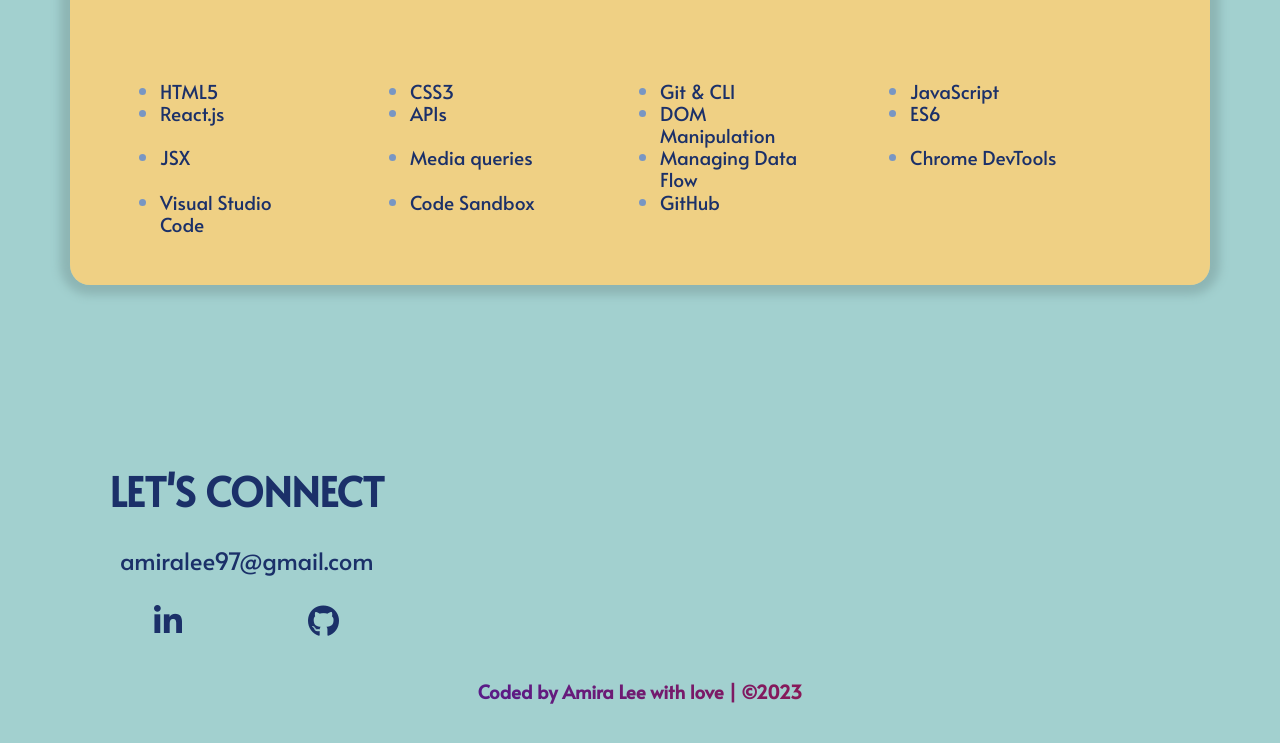
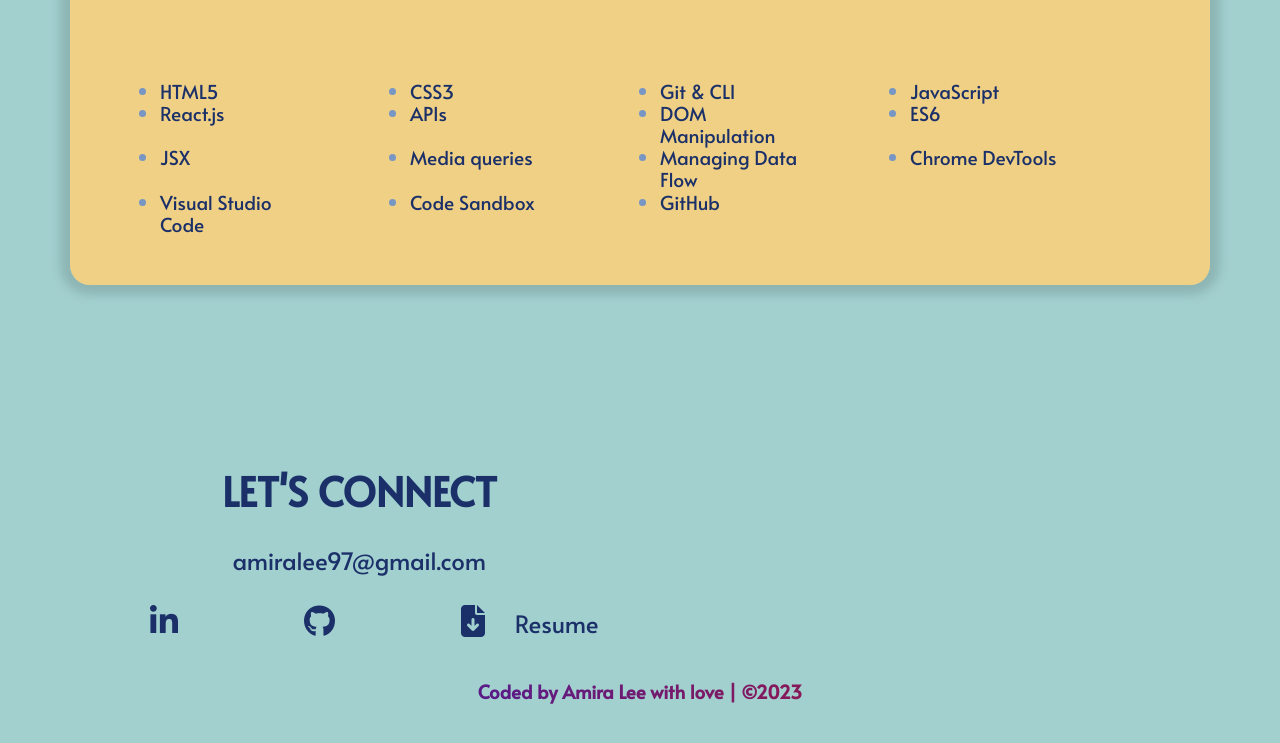
Before and after one commit to amiralee97/Portfolio, a website built with Parcel: page index.html in a window 1280 px wide. Shown: the part 4426-5169 px from the top of the page. Built offline with nearby package versions, Linux system fonts and the light colour scheme.

Commit message:
Add resume download

```diff
--- a/css/main.css
+++ b/css/main.css
@@ -306,6 +306,11 @@ button:hover {
   padding-top: 30px;
 }
 
+.resume {
+  text-decoration: none;
+  color:#1B3069;
+  padding-left: -30px;
+}
 
 /************** contact ****************/
 
--- a/index.html
+++ b/index.html
@@ -196,6 +196,7 @@
         <a href="https://github.com/amiralee97" target="_blank">
           <i class="fa-brands fa-github fa-xl fa-bounce"></i>
         </a>
+        <a href="Resume-Amira-Lee.pdf" download="" class="resume"> <i class="fa-solid fa-file-arrow-down fa-xl fa-bounce"></i>Resume</a>
       </div>
 
     </section>
```
Also changed, not shown: 1 other file.
